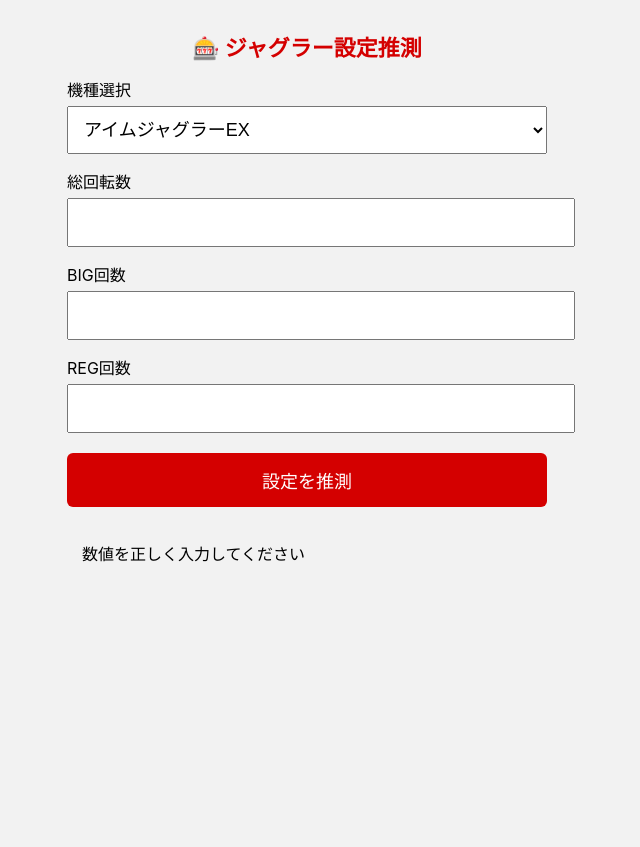
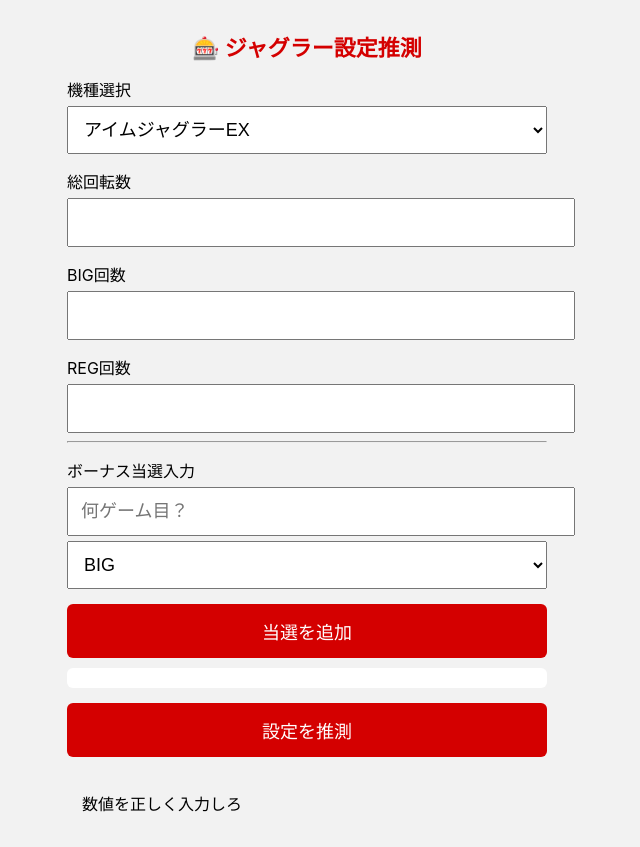
Before and after one commit to t0x1clikeU/juggler, a plain HTML site: page index.html in a window 1280 px wide. Both pictures are taken after a click on the button "設定を推測". Shown: the whole page, without its empty margins (333-973 px from the left). Before the commit the page ends 800 px from the top, so only its background shows below. Drawn offline with Linux system fonts and the light colour scheme.

Commit message:
Update index.html

```diff
--- a/index.html
+++ b/index.html
@@ -34,7 +34,7 @@
 }
 button {
     width: 100%;
-    margin-top: 20px;
+    margin-top: 15px;
     padding: 14px;
     font-size: 18px;
     background: #d40000;
@@ -54,6 +54,13 @@
 .red { background:#ffe6e6; border:2px solid #e74c3c; }
 .percent { font-size:24px; }
 .setting { font-weight:bold; }
+.hitlist {
+    margin-top: 10px;
+    font-size: 14px;
+    background: #fff;
+    padding: 10px;
+    border-radius: 6px;
+}
 </style>
 </head>
 
@@ -82,6 +89,18 @@
 <label>REG回数</label>
 <input type="number" id="reg">
 
+<hr>
+
+<label>ボーナス当選入力</label>
+<input type="number" id="hitGame" placeholder="何ゲーム目？">
+<select id="hitType">
+    <option value="BIG">BIG</option>
+    <option value="REG">REG</option>
+</select>
+<button onclick="addHit()">当選を追加</button>
+
+<div id="hitList" class="hitlist"></div>
+
 <button onclick="calc()">設定を推測</button>
 
 <div class="result" id="result"></div>
@@ -89,6 +108,20 @@
 </div>
 
 <script>
+let hits = [];
+
+function addHit() {
+    const game = Number(document.getElementById("hitGame").value);
+    const type = document.getElementById("hitType").value;
+    if (game <= 0) return;
+
+    hits.push({ game, type });
+    document.getElementById("hitGame").value = "";
+
+    document.getElementById("hitList").innerHTML =
+        hits.map((h, i) => `${i+1}. ${h.game}G ${h.type}`).join("<br>");
+}
+
 function calc() {
     const type = document.getElementById("type").value;
     const g = Number(games.value);
@@ -96,7 +129,7 @@
     const r = Number(reg.value);
 
     if (g <= 0 || b + r <= 0) {
-        result.innerText = "数値を正しく入力してください";
+        result.innerText = "数値を正しく入力しろ";
         return;
     }
 
@@ -105,7 +138,6 @@
     const totalRate = g / (b + r);
 
     let percent = 0;
-
 
     const regTable = {
         im: [255, 275, 295],
@@ -122,16 +154,26 @@
     else if (regRate <= t[1]) percent += 30;
     else if (regRate <= t[2]) percent += 20;
 
-
     if (totalRate <= 127) percent += 40;
     else if (totalRate <= 130) percent += 30;
     else if (totalRate <= 135) percent += 20;
     else if (totalRate <= 145) percent += 10;
 
-
     if (g >= 7000) percent += 20;
     else if (g >= 5000) percent += 10;
     else if (g < 3000) percent -= 20;
+
+    if (hits.length >= 3) {
+        const avg = hits.reduce((s, h) => s + h.game, 0) / hits.length;
+        const deep = hits.filter(h => h.game >= 400).length;
+        const regRatio = hits.filter(h => h.type === "REG").length / hits.length;
+
+        if (avg <= 150) percent += 15;
+        else if (avg >= 300) percent -= 10;
+
+        if (deep >= 2) percent -= 10;
+        if (regRatio >= 0.4) percent += 10;
+    }
 
     percent = Math.max(0, Math.min(95, percent));
 
@@ -145,11 +187,16 @@
         percent >= 45 ? "設定4〜5" :
         percent >= 30 ? "設定3〜4" : "低設定寄り";
 
+    const avgHit = hits.length
+        ? (hits.reduce((s, h) => s + h.game, 0) / hits.length).toFixed(1)
+        : "-";
+
     result.className = `result ${state}`;
     result.innerHTML =
         `BIG：1/${bigRate.toFixed(1)}<br>` +
         `REG：1/${regRate.toFixed(1)}<br>` +
         `合算：1/${totalRate.toFixed(1)}<hr>` +
+        `平均初当り：${avgHit}G<br>` +
         `設定6期待度：<span class="percent">${percent}%</span><br>` +
         `判定：<span class="setting">${setting}</span><br>` +
         `状態：${stateText}`;
```
